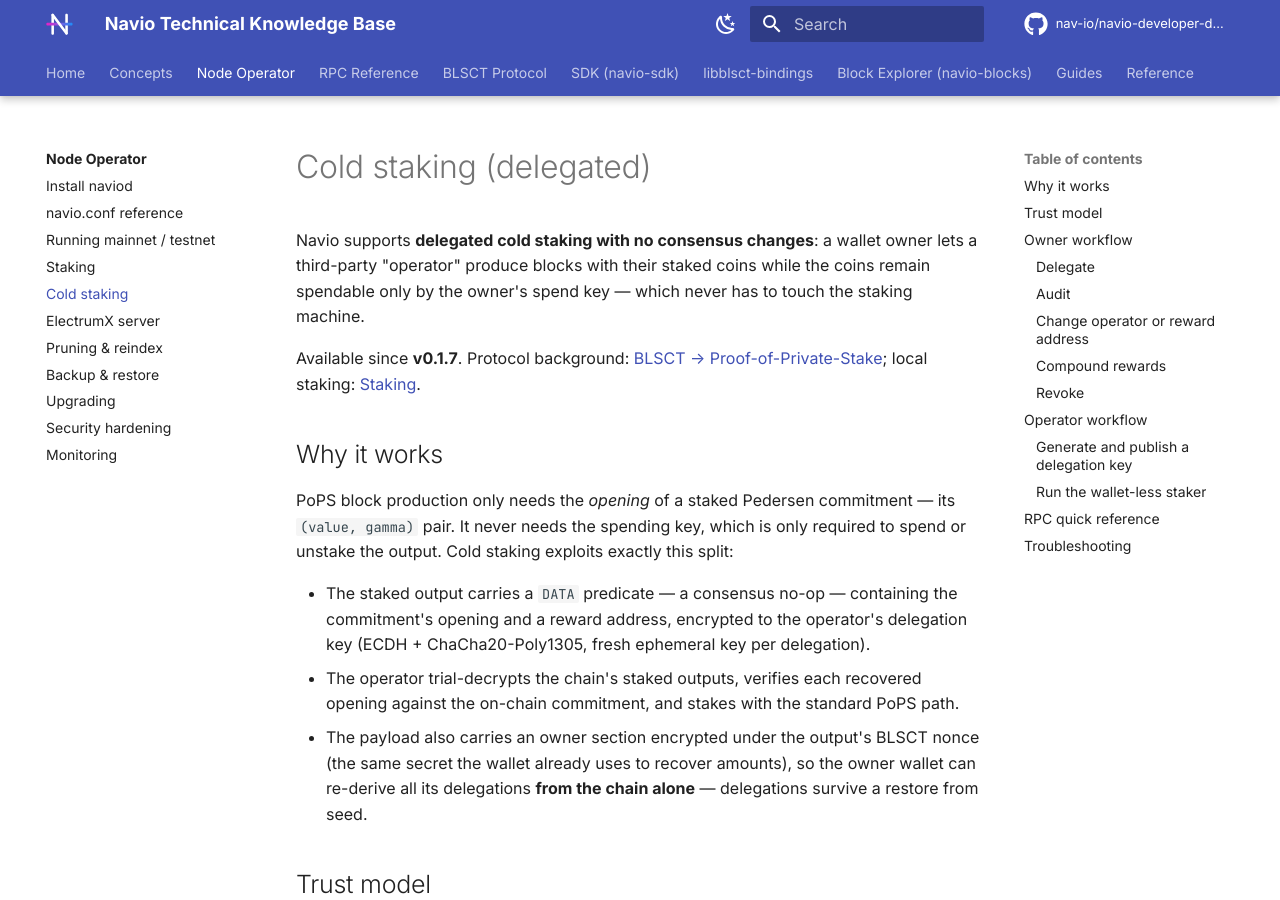
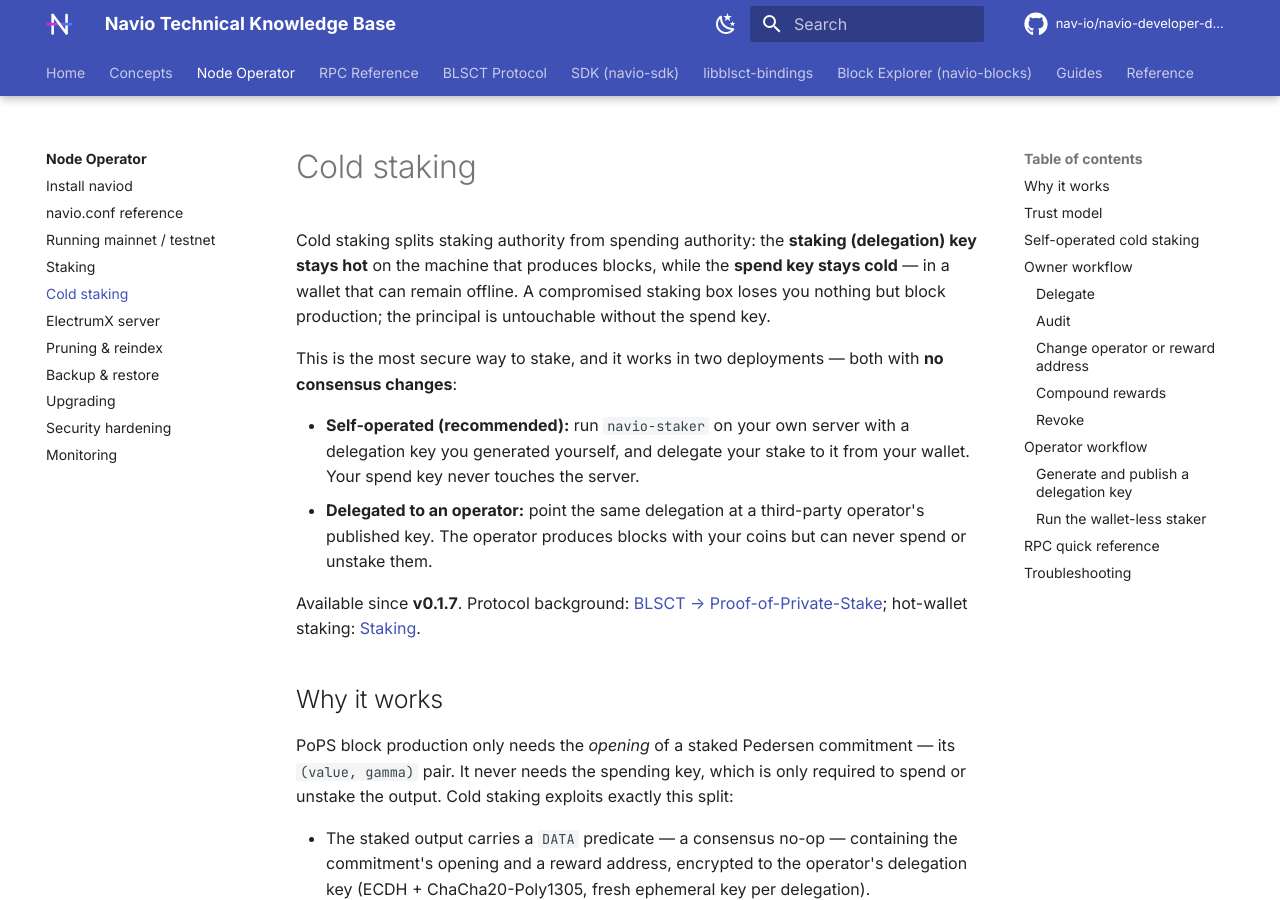
Before and after one commit to nav-io/navio-developer-docs, an MkDocs documentation site: the page built from docs/node/cold-staking.md, in a window 1280 px wide and 900 px high. Built offline with MkDocs 1.6.1 and Material for MkDocs 9.7.7, drawn with Linux system fonts in a browser that asks for light colours; comment, search, counter and statistics services are not loaded; the version menu is left out; some of the changed text lies outside the part shown.

Commit message:
cold staking: frame as the most secure way to stake, not delegation-only
The defining property is the authority split - staking (delegation) key
hot on the block producer, spend key cold in the wallet. Document the
self-operated deployment (generate your own delegation key, delegate to
your own staker, spend key never touches the server) as the recommended
way to run a validator, with third-party delegation as the alternative.

Co-Authored-By: Claude Fable 5 <noreply@anthropic.com>

````diff
--- a/docs/node/cold-staking.md
+++ b/docs/node/cold-staking.md
@@ -1,8 +1,13 @@
-# Cold staking (delegated)
+# Cold staking
 
-Navio supports **delegated cold staking with no consensus changes**: a wallet owner lets a third-party "operator" produce blocks with their staked coins while the coins remain spendable only by the owner's spend key — which never has to touch the staking machine.
+Cold staking splits staking authority from spending authority: the **staking (delegation) key stays hot** on the machine that produces blocks, while the **spend key stays cold** — in a wallet that can remain offline. A compromised staking box loses you nothing but block production; the principal is untouchable without the spend key.
 
-Available since **v0.1.7**. Protocol background: [BLSCT → Proof-of-Private-Stake](../blsct/pops.md); local staking: [Staking](staking.md).
+This is the most secure way to stake, and it works in two deployments — both with **no consensus changes**:
+
+- **Self-operated (recommended):** run `navio-staker` on your own server with a delegation key you generated yourself, and delegate your stake to it from your wallet. Your spend key never touches the server.
+- **Delegated to an operator:** point the same delegation at a third-party operator's published key. The operator produces blocks with your coins but can never spend or unstake them.
+
+Available since **v0.1.7**. Protocol background: [BLSCT → Proof-of-Private-Stake](../blsct/pops.md); hot-wallet staking: [Staking](staking.md).
 
 ## Why it works
 
@@ -25,6 +30,25 @@ Caveats:
 - **No view keys are shared.** The operator learns only the `(value, gamma)` openings of the outputs explicitly delegated to it.
 - **Delegated outputs are publicly distinguishable** (they carry a predicate), though the amount and the operator's identity stay hidden from third parties.
 - **Consolidation is delegation-aware.** Stake operations only fold commitments sharing the same delegation identity (delegate key + reward address). A `stakelock` never touches a delegated stake and vice versa, so a delegation is never silently revoked or extended.
+
+## Self-operated cold staking
+
+Run your own staker with the security profile of a cold wallet:
+
+```bash
+# on the staking server: generate your own delegation key pair
+navio-staker -gendelegationkey
+
+# in your wallet (Navio Core or Navio Electrum), delegate to your own key:
+navio-cli delegatestake 10000 <your_delegation_pubkey>
+
+# on the staking server: stake the delegation, no wallet needed
+navio-staker -delegated -delegationkeyfile=/etc/navio/delegation.key
+```
+
+The server holds only the delegation key. If it is compromised, the attacker can produce blocks with your stake (and redirect *future* rewards) until you notice and `redelegatestake` or revoke — the principal and past rewards are safe behind the offline spend key. Compare this with [hot-wallet staking](staking.md), where the staking machine holds a wallet that must be able to open its outputs.
+
+Navio Electrum supports this flow directly: `Wallet > Staking > Stake…` with your delegation key in the *Operator delegation key* field.
 
 ## Owner workflow
 
````
Also changed, not shown: docs/node/index.md (+1 -1 lines), docs/node/staking.md (+1 -1 lines).
